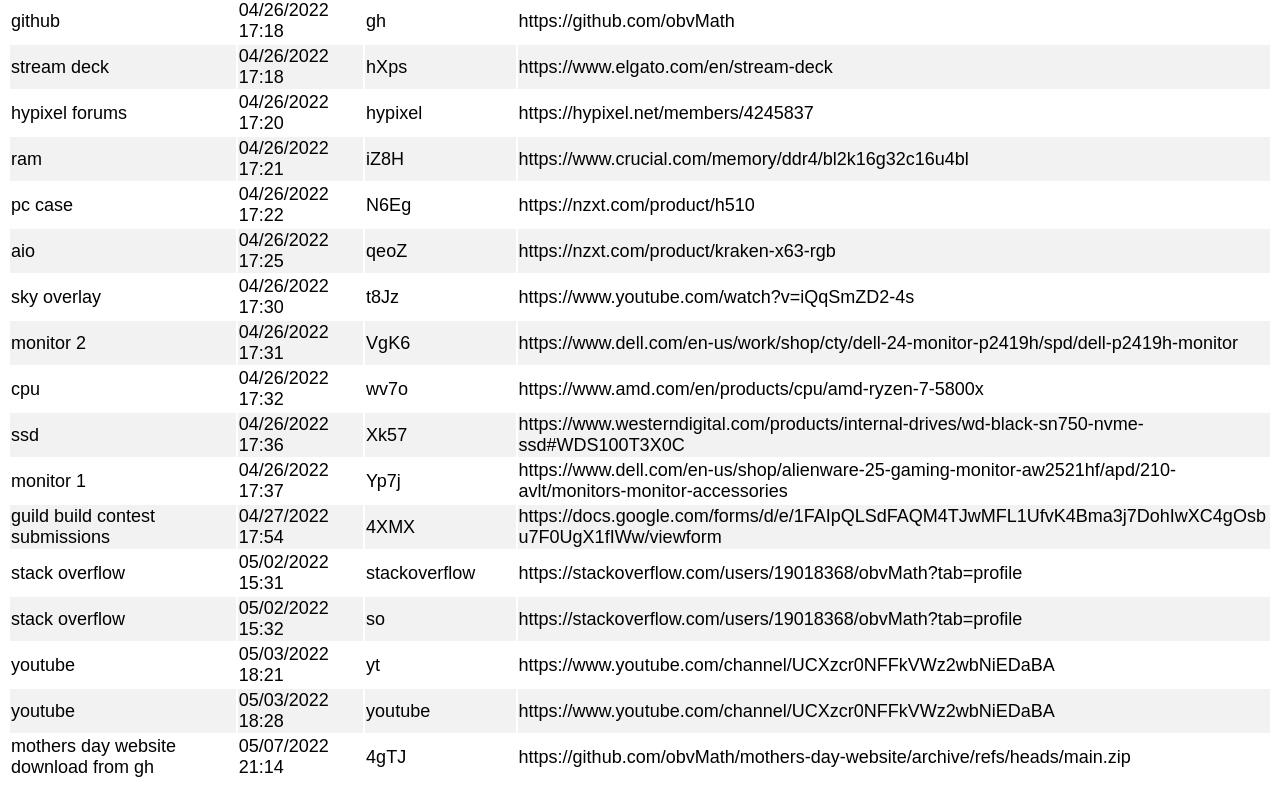
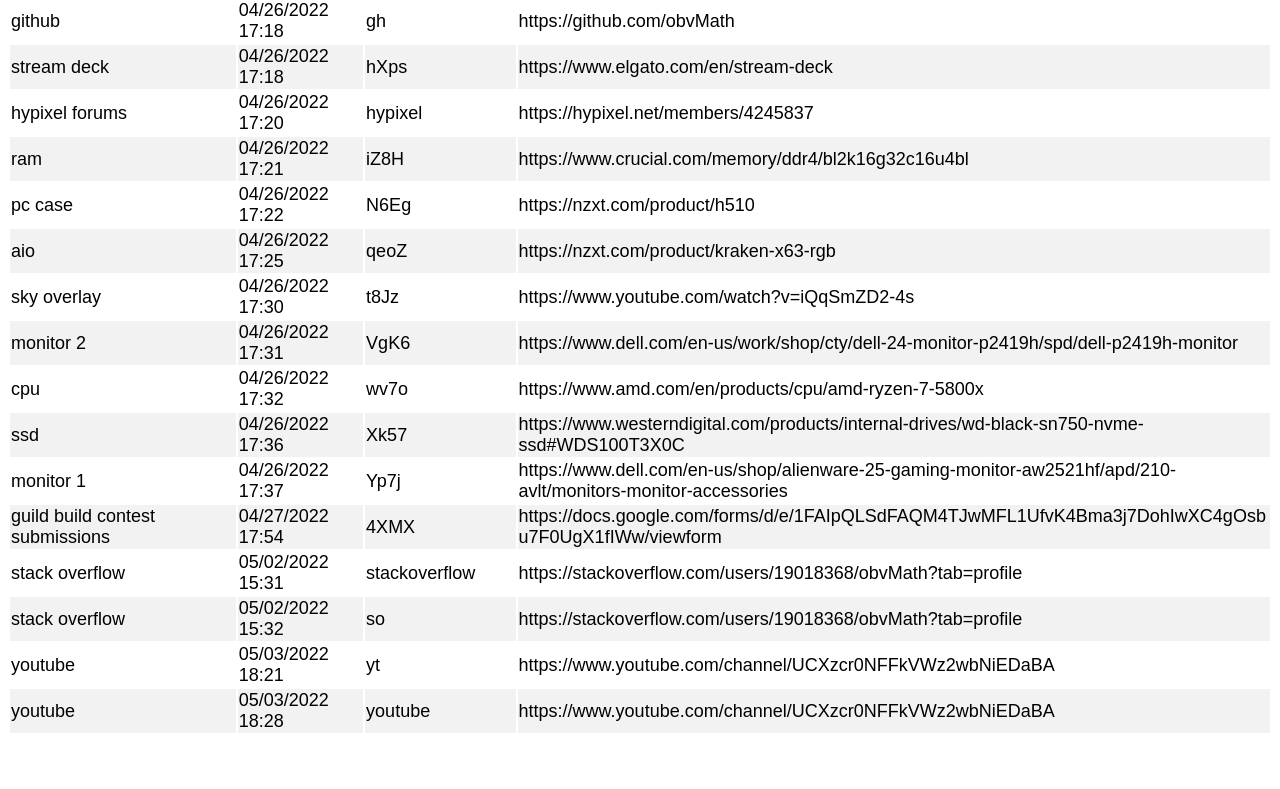
Before and after one commit to obvMath/l.obvMath.com, a plain HTML site: page wPiL24eJfrfIuBCv1AnS.html in a window 1280 px wide. Shown: the part 468-1257 px from the top of the page. After the commit the page ends 1211 px from the top, so only its background shows below. Drawn offline with Linux system fonts and the light colour scheme.

Commit message:
Removed https://x.obvMath.com/4gTJ

```diff
--- a/wPiL24eJfrfIuBCv1AnS.html
+++ b/wPiL24eJfrfIuBCv1AnS.html
@@ -183,9 +183,3 @@
             <td>youtube</td>
             <td><a href="https://www.youtube.com/channel/UCXzcr0NFFkVWz2wbNiEDaBA" target="_blank">https://www.youtube.com/channel/UCXzcr0NFFkVWz2wbNiEDaBA</a></td>
         </tr>
-        <tr>
-            <td>mothers day website download from gh</td>
-            <td>05/07/2022 21:14</td>
-            <td>4gTJ</td>
-            <td><a href="https://github.com/obvMath/mothers-day-website/archive/refs/heads/main.zip" target="_blank">https://github.com/obvMath/mothers-day-website/archive/refs/heads/main.zip</a></td>
-        </tr>
```
Also changed, not shown: 4gTJ.html (deleted, +0 -1 lines).
